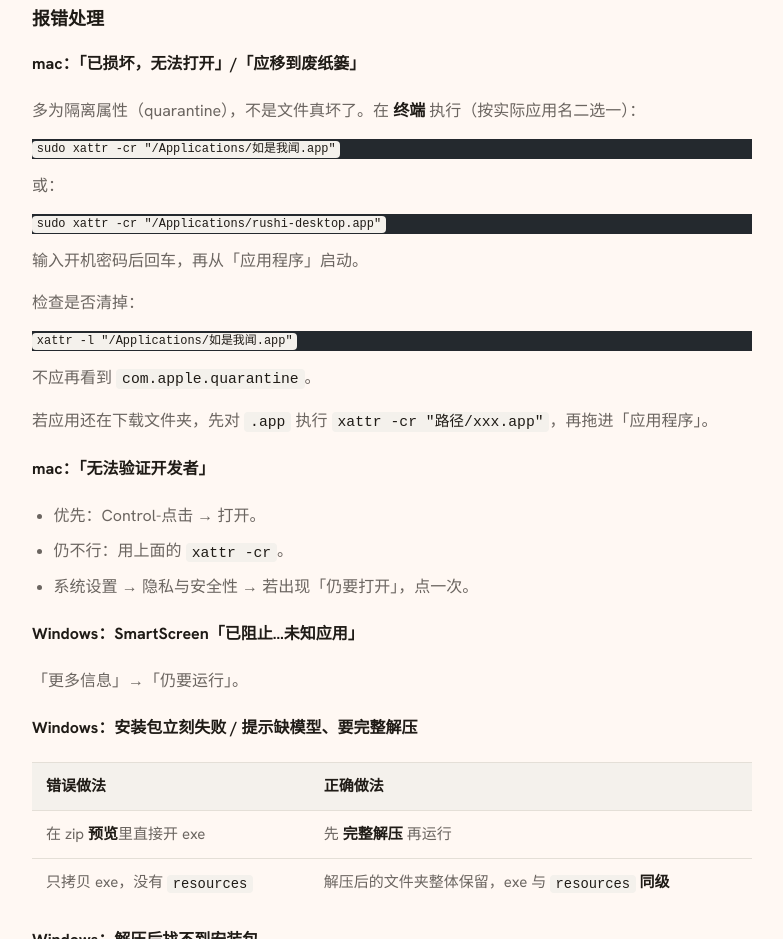
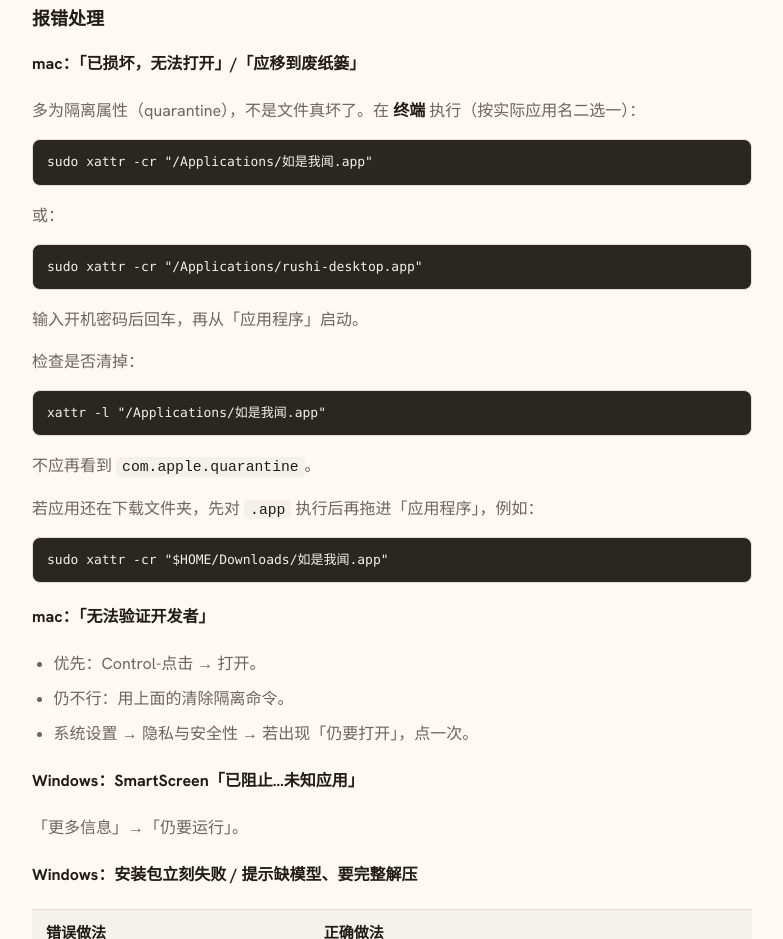
Before and after one commit to Abe-Junwei/rushi-site, an Astro site: page /docs/getting-started in a window 1280 px wide. Shown: the part 1560-2499 px from the top of the page, without its empty margins (248-1031 px from the left). Built offline with nearby package versions, Linux system fonts and the light colour scheme; Astro itself is replaced by a stand-in of ours.

Commit message:
Make install shell commands easier to copy.
Render terminal steps as bare command blocks without prompts, and document the pattern for future docs.

Co-authored-by: Cursor <cursoragent@cursor.com>

````diff
--- a/docs/getting-started.md
+++ b/docs/getting-started.md
@@ -51,32 +51,28 @@ foldSections: true
 
 多为隔离属性（quarantine），不是文件真坏了。在 **终端** 执行（按实际应用名二选一）：
 
-```bash
-sudo xattr -cr "/Applications/如是我闻.app"
-```
+<pre class="doc-command"><code>sudo xattr -cr "/Applications/如是我闻.app"</code></pre>
 
 或：
 
-```bash
-sudo xattr -cr "/Applications/rushi-desktop.app"
-```
+<pre class="doc-command"><code>sudo xattr -cr "/Applications/rushi-desktop.app"</code></pre>
 
 输入开机密码后回车，再从「应用程序」启动。
 
 检查是否清掉：
 
-```bash
-xattr -l "/Applications/如是我闻.app"
-```
+<pre class="doc-command"><code>xattr -l "/Applications/如是我闻.app"</code></pre>
 
 不应再看到 `com.apple.quarantine`。
 
-若应用还在下载文件夹，先对 `.app` 执行 `xattr -cr "路径/xxx.app"`，再拖进「应用程序」。
+若应用还在下载文件夹，先对 `.app` 执行后再拖进「应用程序」，例如：
+
+<pre class="doc-command"><code>sudo xattr -cr "$HOME/Downloads/如是我闻.app"</code></pre>
 
 #### mac：「无法验证开发者」
 
 - 优先：Control-点击 → 打开。
-- 仍不行：用上面的 `xattr -cr`。
+- 仍不行：用上面的清除隔离命令。
 - 系统设置 → 隐私与安全性 → 若出现「仍要打开」，点一次。
 
 #### Windows：SmartScreen「已阻止…未知应用」
--- a/src/styles/site.css
+++ b/src/styles/site.css
@@ -1266,6 +1266,31 @@ main {
   font-size: 0.92em;
 }
 
+/* Copyable shell commands: plain command only, no $ prompt */
+.doc-body pre,
+.doc-body pre.doc-command {
+  margin: 12px 0 16px;
+  overflow-x: auto;
+  border: 1px solid var(--paper-border);
+  border-radius: 8px;
+  background: #2a2621;
+  padding: 12px 14px;
+}
+
+.doc-body pre code,
+.doc-body pre.doc-command code {
+  display: block;
+  background: transparent;
+  padding: 0;
+  color: #f4efe8;
+  font-family: ui-monospace, "SF Mono", "Cascadia Mono", "Consolas", monospace;
+  font-size: 13px;
+  line-height: 1.55;
+  white-space: pre;
+  user-select: all;
+  -webkit-user-select: all;
+}
+
 .site-footer {
   display: grid;
   grid-template-columns: 1.2fr auto;
````
Also changed, not shown: README.md.
